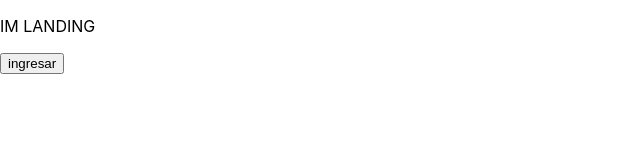
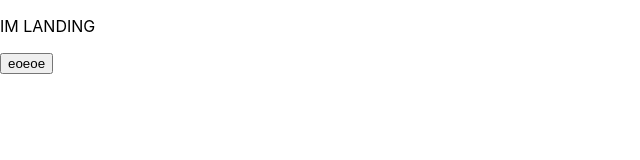
Before and after one commit to Gabitandil/Dogs, a React (Create React App) app in the folder client/: page / in a window 1280 px wide. Shown: the top 160 px of the page, without its empty margins (0-640 px from the left). Built offline with nearby package versions, Linux system fonts and the light colour scheme.

Commit message:
actualizado

```diff
--- a/client/src/components/landing/landing.jsx
+++ b/client/src/components/landing/landing.jsx
@@ -13,7 +13,7 @@ const LandingPage = () => {
             <p>IM LANDING </p>
 
             <Link to ='/home'>
-                <button>ingresar </button>
+                <button>eoeoe </button>
             </Link>
 
 
```
